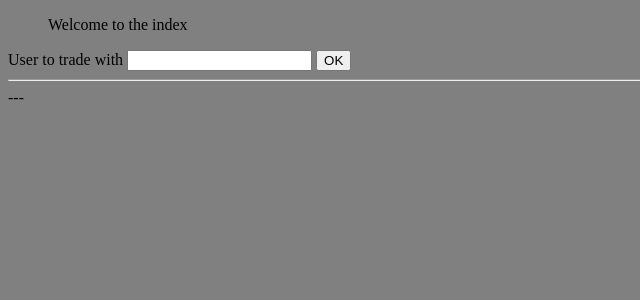
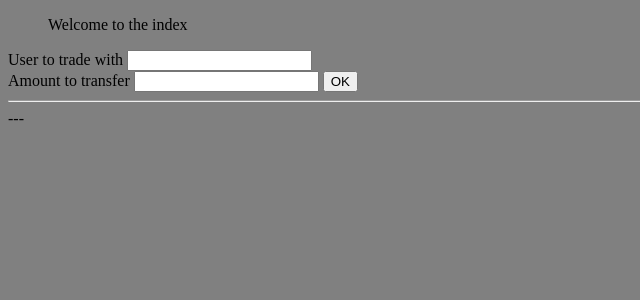
Before and after one commit to AlexCreamer/DigiTrader, a Django app: page / in a window 1280 px wide. Shown: the part 36-336 px from the top of the page, without its empty margins (0-640 px from the left). Run offline with Django 3.2, Linux system fonts and the light colour scheme.

Commit message:
Including an amount field in the form

```diff
--- a/Credit_Ledger/forms.py
+++ b/Credit_Ledger/forms.py
@@ -2,4 +2,5 @@ from django.contrib.auth.models import User
 from django import forms
 
 class UserForm(forms.Form):
-    user = forms.CharField(label='User trade', max_length=100)
+    user = forms.CharField(label='User to trade with', max_length=100)
+    amount = forms.IntegerField(label='Amount to trade')
--- a/Credit_Ledger/templates/Credit_Ledger/index.html
+++ b/Credit_Ledger/templates/Credit_Ledger/index.html
@@ -22,7 +22,9 @@
     {% csrf_token %}
     {{ form }}
     <label for="User trade">User to trade with</label>
-    <input id="user" type="text" name="user">
+    <input id="user" type="text" name="user"> <br>
+    <label>Amount to transfer</label>
+    <input id="amount" type="text" name="amount">
     <input type="submit" value="OK">
    </form>
 
--- a/Credit_Ledger/views.py
+++ b/Credit_Ledger/views.py
@@ -76,7 +76,6 @@ def account_detail(request, account_id):
 def user_trade(request):
     # if this is a POST request we need to process the form data
     if request.method == 'POST':
-        print ("hello")
         # create a form instance and populate it with data from the request:
         form = UserForm(request.POST)
         # check whether it's valid:
@@ -85,6 +84,8 @@ def user_trade(request):
             # ...
             # redirect to a new URL:
             user = form.cleaned_data["user"]
+            amount = form.cleaned_data["amount"]
+            print ("Amount " + str(amount))
             return HttpResponseRedirect('/')
         print(form.errors)
 
```
